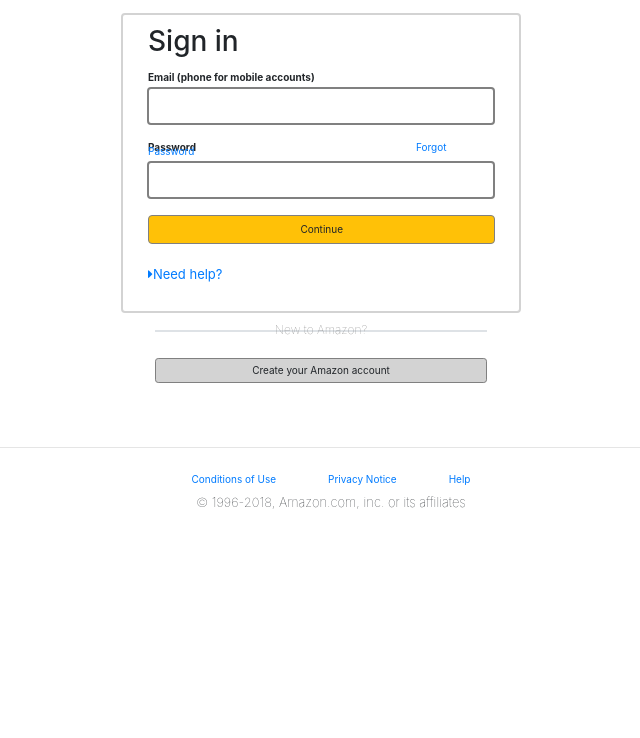
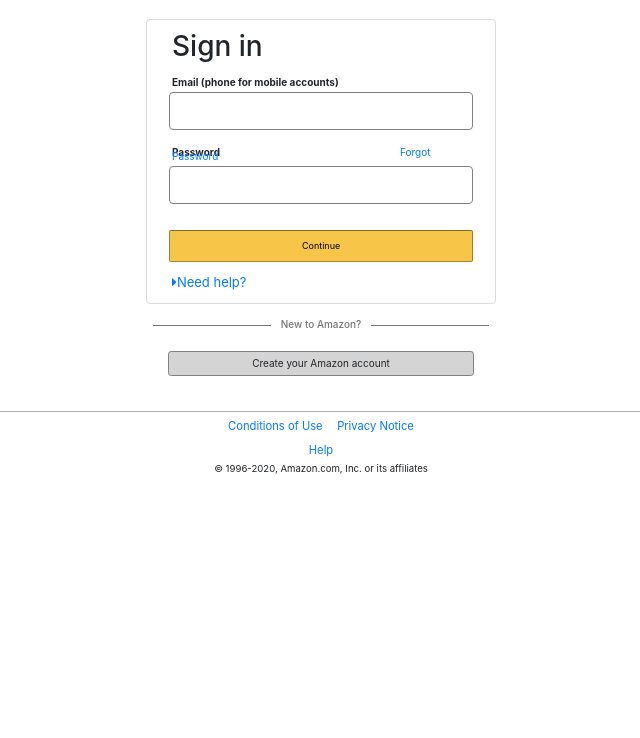
Before and after one commit to laurenwden/AmazonSign-inPageReplica, a plain HTML site: page index.html in a window 1280 px wide. Shown: the part 62-800 px from the top of the page, without its empty margins (319-959 px from the left). Drawn offline with nearby package versions, Linux system fonts and the light colour scheme.

Commit message:
Revisions and improvements after project submission. -LW

```diff
--- a/css/main.css
+++ b/css/main.css
@@ -1,45 +1,43 @@
-.container{
-    text-align:center
+body{
+    text-align:center;
+    margin:0 auto;
+    padding: 20px 0;
 }
 
-.center{
-    display: block;
-    margin-left: auto;
-    margin-right:auto;
+.col-md-4{
+    margin: 0 auto;
 }
 
 input[type="text"]{
-    margin:0 auto;
+    margin: 0 auto;
     width: 90%;
-    padding: 0px 0px;
-    border: 2px solid grey;
+    padding: 0px 5px;
+    border: 1px solid grey;
 }
 
 fieldset{
     box-sizing: border-box;
-    width:35%;
-    min-width: 400px;
-    max-width: 400px;
-    min-height: 300px;
-    max-height: 300px;
-    margin: 5px 10px;
-    margin-bottom: 10px;
+    text-align: left;
+    margin-top: 30px;
+    margin-bottom: 20px;
     padding: 10px 5px;
-    border: 2px solid lightgrey;
+    border: 1px solid #ddd;
     border-radius: 4px;
     font-size: x-small;
     line-height: 1.25rem;
 
 }
 
-fieldset>h3, label, a, p, button{
+fieldset>h3, label, .help{
     width: 90%;
     margin-left:20px;
 }
 
-.btn-warning{
-    font-size:x-small;
-    border: 1px solid gray
+.continue{
+    width: 90%;
+    margin: 10px 17px;
+    background-color: #F7c548;
+    border-color: #846a29 #9c7e31 #a88734
 }
 
 label{
@@ -49,13 +47,10 @@ label{
 
 .forgotpassword{
     display:inline;
-    padding: 200px;
+    padding: 180px;
     text-align:right;
     font-weight:lighter;
 
-}
-
-p{font-size: x-large
 }
 
 .help{
@@ -63,44 +58,61 @@ p{font-size: x-large
 }
 
 
-.snippet, h5{
-    color:gray;
-    font-size:12px;
-    text-align:center;
-    font-weight:lighter;
+h6,button{
+    width: 90%;
+    text-align: center;
 }
 
-.border{
-    width:26%;
-    margin-top:-15px;
-    margin-left: 37%;
-    margin-right:37%;
-    border-bottom: 1px solid darkslategray;
-    text-align: center;
-    color: gray;
-    font-size:x-small;
+h6{
+    color: #767676;
+    font-size: 10px;
+    border-bottom: 1px solid #767676;
+    line-height: 0.1em;
+    margin: 30px 0 20px;
+}
 
+.center-span{
+    margin: 0 auto;
+    width: 55%;
+}
+span{
+    background-color: #fff;
+    color: #767676;
+    padding: 0 10px;
+}
+
+button{
+    font-size: 90%;
+    padding: 5px;
+    margin-top:25px;
+    background-color: #e7e9ec;
+    border: 1px solid #adb1b8;
+    border-radius: 2px;
+    margin-bottom:20px;
 }
 
 .btn-sm{
-    width: 26%;
-    margin-left: 37%;
-    margin-right:37%;
-    background-color: lightgray;
+    margin-bottom: 35px;
+    background-color: #d4d4d4;
     border: 1px solid gray;
     font-size:x-small
 
 }
 
-
-nav{
-    font-size: x-small;
-    margin:0 auto
+footer{
+    border-top: 1px solid #adb1b8;
 }
 
-.copyright,h6{
-    font-size: 13px;
+.footerElem>div>a>p{
+    display: inline;
     text-align: center;
-    margin-left: 10px;
-    font-weight: lighter;
+    padding: 10px 5px 5px 5px;
+    font-size: 70%;
 }
+
+.footerElem>p{
+    font-size: 60%;
+    text-align: center;
+    padding: 2px;
+
+}
--- a/index.html
+++ b/index.html
@@ -11,17 +11,17 @@
 </head>
 <body>
 <div class="container">
+    <div class="row">
+        <div class="col-md-12" class="justify-content-center">
+            <div>
                 <!--Placeholder Image-->
-        <div class="container"></div>
-            <nav class="justify-content-center">
                 <a href="https://placeholder.com"><img class="center" src="https://via.placeholder.com/109x31" alt=""></a>
-            </nav>
             </div>
-        <br/>
-
             <!--Sign in Form-->
-<form action="">
-    <fieldset class="center">
+                <div class="row">
+                    <div class="col-md-4" class="justify-content-center">
+                        <form action="" class="form">
+                            <fieldset>
                                 <h3>Sign in</h3>
                                 <div class="form-group">
                                     <label for="email">Email (phone for mobile accounts)</label>
@@ -31,57 +31,49 @@
                                     <label for="password">Password<a class="forgotpassword" href="">Forgot Password</a></label>
                                     <input type="text" name="password" class="form-control">
                                 </div>
-        </div>
+                                <button class="continue" >Continue</button>
                                 <div>
-            <button class="btn btn-warning" type="button">Continue</button>
-        </div>
-        <br />
-        <div>
-            <a class="help" href="#">
-                <i class="fas fa-caret-right"></i>Need help?</a>
+                                    <a class="help" href="#"><i class="fas fa-caret-right"></i>Need help?</a>
                                 </div>
                             </fieldset>
                         </form>
                     </div>
                 </div>
+                <div class="center-span">
+                    <h6 class="center-span"><span>New to Amazon?</span></h6>
                 </div>
-        <!--Border below Fieldset-->
-            <div class="snippet">
-               <h5>New to Amazon?</h5>
-            </div>
-            <div class="border">
-
-            </div>
-        <br/>
-
                     <!--Create Account Button-->
                     <div>
-            <div>
-                <button type="button"  class="btn btn-sm">Create your Amazon account</button>
-            </div>
-        </div>
-        <br/>
-        <br/>
-
-        <!--Horizontal Rule-->
-        <hr>
-        <!--Nav Bar-->
-        <nav>
-            <ul class="nav justify-content-center">
-                <li class="nav-item"><a class="nav-link" href="" alt="">Conditions of Use</a></li>
-                <li class="nav-item"><a class="nav-link" href="" alt="">Privacy Notice</a></li>
-                <li class="nav-item"><a class="nav-link" href="" alt="">Help</a></li>
-            </ul>
-        </nav>
-
-        <!--Copyright Info-->
-        <div >
-            <div class="copyright">
-                <h6> &copy 1996-2018, Amazon.com, inc. or its affiliates<h6>
+                        <div class="col-md-4">
+                            <button type="button" class="btn btn-sm">Create your Amazon account</button>
                         </div>
                     </div>
                 </div>
+            </div>
+        </div>
+    </div>
+    <!--Footer Area-->
+    <footer class="col-md-12">
+        <div class="col-md-4 offset-md-4 footerElem">
+            <div class="center-span">
+                <a href="">
+                    <p>Conditions of Use</p>
+                </a>
+                <a href="">
+                    <p>Privacy Notice</p>
+                </a>
+                <a href="">
+                    <p>Help</p>
+                </a>
+            </div>
+            <p>&copy; 1996-2020, Amazon.com, Inc. or its affiliates</p>
+        </div>
+    </footer>
 
+            </div>
+        </div>
+    </div>
+</div>
 
 
 <script src="https://cdnjs.cloudflare.com/ajax/libs/jquery/3.4.1/jquery.slim.min.js"></script>
```
Lines whose indentation alone changed are shown as unchanged.
